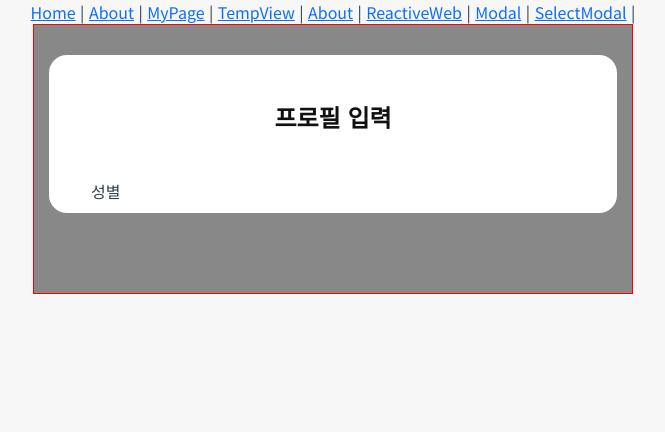
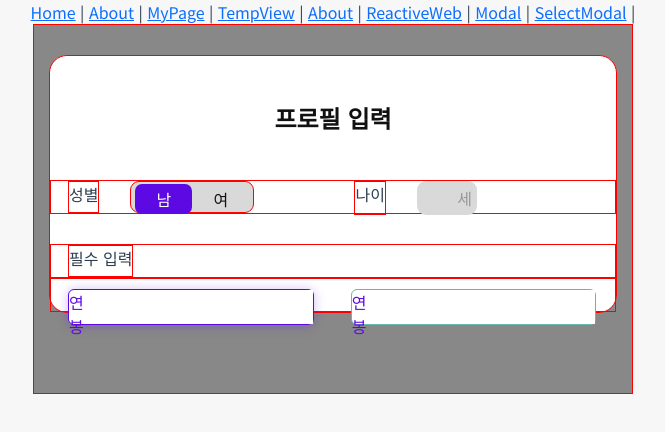
Before and after one commit to changzin/meetme, a Vue app in the folder frontend/meet_me/: page /profile in a window 1280 px wide. Shown: the top 432 px of the page, without its empty margins (307-972 px from the left). Built offline with nearby package versions, Linux system fonts and the light colour scheme.

Commit message:
nouser 수정 및 profile 작업

```diff
--- a/frontend/meet_me/src/views/nouser/SignUp.vue
+++ b/frontend/meet_me/src/views/nouser/SignUp.vue
@@ -1,39 +1,39 @@
 <template>
     <div class="container container0">
         <div class="row justify-content-center">
-            <div class="cardbox row justify-content-center">
+            <div class="card_box row justify-content-center">
             <div class="title">
                 정보입력
             </div>
-            <p class="subtext">회원가입에 필요한 최소한의 정보를 입력해주세요!</p>
+            <p class="sub_text">회원가입에 필요한 최소한의 정보를 입력해주세요!</p>
             <div class="box">
-                <div class="subtitle">
+                <div class="sub_title">
                     이메일
                 </div>
-                <div class="inputbox" style="margin-bottom: 20px;">
+                <div class="input_box" style="margin-bottom: 20px;">
                     <img src="icon/login/user.svg" class="icon">
-                    <input type="text" class="inputtext" placeholder="이메일">
+                    <input type="text" class="input_text" placeholder="이메일">
                 </div>
             </div>
             <div class="box">
-                <div class="subtitle">
+                <div class="sub_title">
                     비밀번호
                 </div>
-                <div class="inputbox" style="margin-bottom: 20px;">
+                <div class="input_box" style="margin-bottom: 20px;">
                     <img src="/icon/login/password.svg" class="icon">
-                    <input type="text" class="inputtext" placeholder="비밀번호">
+                    <input type="password" class="input_text" placeholder="비밀번호">
                 </div>
             </div>
             <div class="box">
-                <div class="subtitle">
+                <div class="sub_title">
                     비밀번호 확인
                 </div>
-                <div class="inputbox" style="margin-bottom: 20px;">
+                <div class="input_box" style="margin-bottom: 20px;">
                     <img src="/icon/login/password.svg" class="icon">
-                    <input type="text" class="inputtext" placeholder="비밀번호 확인">
+                    <input type="password" class="input_text" placeholder="비밀번호 확인">
                 </div>
             </div>
-            <button type="button" class="loginbutton" style="margin-bottom: 324px;">
+            <button type="button" class="next_button" style="margin-bottom: 324px;">
                 이메일 인증하러 가기
             </button>
         </div>
@@ -59,13 +59,12 @@ export default {
 <style scoped>
     .container0 {
     width: 600px;
-    border: 1px solid red;
     display: grid;
     align-content: center;
-    background-color: #888888;
+
     }
 
-    .cardbox {
+    .card_box {
         margin-top: 30px;
         margin-bottom: 80px;
         width: 568px;
@@ -87,23 +86,24 @@ export default {
         align-items: center;
         padding: 0px;
     }
-    .subtitle{
+    .sub_title{
         margin-top: 0px;
         margin-bottom: 30px;
-        font-weight: 500px;
+        font-weight: 500;
         font-size: 16px;
         margin-left: 30px;
         width: 100px;
+        text-align: start;
 
     }
-    .subtext{
+    .sub_text{
         margin-top: 5px;
         margin-bottom: 44px;
         font-size: 16px;
-        font-weight: 500px;
+        font-weight: 500;
 
     }
-    .inputbox{
+    .input_box{
             border-radius: 8px;
             border:1px solid #D2D2D2;
             width: 380px;
@@ -113,8 +113,30 @@ export default {
             padding: 0px;
             margin-left: 36px;
         }
-    .inputbox input::placeholder{
+    .input_box input::placeholder{
         color:#9e9e9e;
     }
+    .next_button {
+    color: #FFFFFF;
+    background-image: var(--gradient);
+    margin-top: 20px;
+    width: 508px;
+    height: 60px;
+    font-weight: 500;
+    font-size: 22px;
+    border-width: 0;
+    border-radius: 8px;
+}
+.input_text{
+        width:90%;
+        height: 80%;
+        font-size: 14px;
+        margin-left: 4px;
+        /* margin-top: 10px; */
+        border-width: 0px;
+        border:none;
+        outline: none;
+        padding: 0px;
+     }
 
 </style>
--- a/frontend/meet_me/src/views/nouser/SignUpTerms.vue
+++ b/frontend/meet_me/src/views/nouser/SignUpTerms.vue
@@ -1,73 +1,73 @@
 <template>
     <div class="container container0">
         <div class="row justify-content-center">
-            <div class="cardbox row justify-content-center">
+            <div class="card_box row justify-content-center">
                 <div class="title">
                     회원가입
                 </div>
-                <p class="subtext">회원가입 전, Meet Me 약관들을 확인해주세요</p>
-                <div class="subtitle">
-                    <div class="subtitletext col-9">전체동의</div>
-                    <button class="checkbox" @click="toggleallcheck()">
+                <p class="sub_text">회원가입 전, Meet Me 약관들을 확인해주세요</p>
+                <div class="sub_title">
+                    <div class="sub_title_text col-9">전체동의</div>
+                    <button class="check_box" @click="toggleallcheck()">
                         <img src="/icon/signup/checkbox.svg" class="check" v-if="!ischeck">
                         <img src="/icon/signup/checkbox_on.svg" class="check" v-if="ischeck">
                     </button>
                 </div>
-                <hr class="subline">
-                <div class="termsbox" style="margin-bottom: 28px;">
-                    <div class="termstext">
+                <hr class="sub_line">
+                <div class="terms_box" style="margin-bottom: 28px;">
+                    <div class="terms_text">
                         필수
                     </div>
-                    <div class="clausetext">
+                    <div class="clause_text">
                         이용약관 동의
                     </div>
-                    <img class="termsicon" src="/icon/signup/i.svg" >
-                    <button class="termscheckbox" @click="toggletermscheck()">
-                        <img src="/icon/signup/checkbox.svg" class="termscheck" v-if="!istermscheck">
-                        <img src="/icon/signup/checkbox_on.svg" class="termscheck" v-if="istermscheck">
+                    <img class="terms_icon" src="/icon/signup/i.svg" >
+                    <button class="terms_check_box" @click="toggletermscheck()">
+                        <img src="/icon/signup/checkbox.svg" class="terms_check" v-if="!istermscheck">
+                        <img src="/icon/signup/checkbox_on.svg" class="terms_check" v-if="istermscheck">
                     </button>
                 </div>
-                <div class="termsbox" style="margin-bottom: 28px;">
-                    <div class="termstext">
+                <div class="terms_box" style="margin-bottom: 28px;">
+                    <div class="terms_text">
                         필수
                     </div>
-                    <div class="clausetext">
+                    <div class="clause_text">
                         개인정보 수집 및 이용 동의
                     </div>
-                    <img src="/icon/signup/i.svg" class="termsicon">
-                    <button class="termscheckbox" @click="toggletermscheck()">
-                        <img src="/icon/signup/checkbox.svg" class="termscheck" v-if="!istermscheck">
-                        <img src="/icon/signup/checkbox_on.svg" class="termscheck" v-if="istermscheck">
+                    <img src="/icon/signup/i.svg" class="terms_icon">
+                    <button class="terms_check_box" @click="toggletermscheck()">
+                        <img src="/icon/signup/checkbox.svg" class="terms_check" v-if="!istermscheck">
+                        <img src="/icon/signup/checkbox_on.svg" class="terms_check" v-if="istermscheck">
                     </button>
                 </div>
-                <div class="termsbox" style="margin-bottom: 28px;">
-                    <div class="termstext">
+                <div class="terms_box" style="margin-bottom: 28px;">
+                    <div class="terms_text">
                         선택
                     </div>
-                    <div class="clausetext">
+                    <div class="clause_text">
                         위치기반 서비스 약관 동의
                     </div>
-                    <img src="/icon/signup/i.svg" class="termsicon">
-                    <button class="termscheckbox" @click="toggletermscheck()">
-                        <img src="/icon/signup/checkbox.svg" class="termscheck" v-if="!istermscheck">
-                        <img src="/icon/signup/checkbox_on.svg" class="termscheck" v-if="istermscheck">
+                    <img src="/icon/signup/i.svg" class="terms_icon">
+                    <button class="terms_check_box" @click="toggletermscheck()">
+                        <img src="/icon/signup/checkbox.svg" class="terms_check" v-if="!istermscheck">
+                        <img src="/icon/signup/checkbox_on.svg" class="terms_check" v-if="istermscheck">
                     </button>
                 </div>
-                <div class="termsbox" style="margin-bottom: 28px;">
-                    <div class="termstext">
+                <div class="terms_box" style="margin-bottom: 28px;">
+                    <div class="terms_text">
                         선택
                     </div>
-                    <div class="clausetext">
+                    <div class="clause_text">
                         종교정보 수집 동의
                     </div>
-                    <img src="/icon/signup/i.svg" class="termsicon">
-                    <button class="termscheckbox" @click="toggletermscheck()">
-                        <img src="/icon/signup/checkbox.svg" class="termscheck" v-if="!istermscheck">
-                        <img src="/icon/signup/checkbox_on.svg" class="termscheck" v-if="istermscheck">
+                    <img src="/icon/signup/i.svg" class="terms_icon">
+                    <button class="terms_check_box" @click="toggletermscheck()">
+                        <img src="/icon/signup/checkbox.svg" class="terms_check" v-if="!istermscheck">
+                        <img src="/icon/signup/checkbox_on.svg" class="terms_check" v-if="istermscheck">
                     </button>
                 </div>
 
-                <button type="button" class="loginbutton" style="margin-bottom: 275px;">
+                <button type="button" class="next_button" style="margin-bottom: 275px;">
                     동의하고 다음 단계로 진행하기
                 </button>
             </div>
@@ -98,13 +98,13 @@ export default {
 <style>
     .container0 {
     width: 600px;
-    border: 1px solid red;
+
     display: grid;
     align-content: center;
-    background-color: #888888;
+
 }
 
-.cardbox {
+.card_box {
     margin-top: 30px;
     margin-bottom: 80px;
     width: 568px;
@@ -121,7 +121,7 @@ export default {
     margin-bottom: 5px;
 }
 
-.subtitle {
+.sub_title {
     margin-top: 46px;
     margin-left: 0;
     display: flex;
@@ -129,14 +129,14 @@ export default {
     padding: 0;
 }
 
-.subtitletext {
+.sub_title_text {
     margin-left: 30px;
     text-align: start;
     font-size: 20px;
     padding: 0;
 }
 
-.checkbox {
+.check_box {
     width: 400px;
     margin-left: 30px;
     margin-right: 30px;
@@ -150,14 +150,14 @@ export default {
     height: 24px;
 }
 
-.termsbox {
+.terms_box {
     margin-left: 40px;
     height: 24px;
     display: flex;
     padding: 0;
 }
 
-.clausetext {
+.clause_text {
     text-align: start;
     font-size: 16px;
     color: #111111;
@@ -165,28 +165,28 @@ export default {
     width: 200px;
 }
 
-.termstext {
+.terms_text {
     margin-left: 10px;
     width: 30px;
     font-size: 16px;
     color: var(--purple_main);
 }
 
-.termsicon {
+.terms_icon {
     width: 18px;
     height: 18px;
     margin-top: 2px;
 }
 
-.loginbutton {
+.next_button {
     color: #FFFFFF;
+    background-image: var(--gradient);
     margin-top: 20px;
-    width: 346px;
-    height: 48px;
+    width: 508px;
+    height: 60px;
     font-size: 20px;
     border-width: 0;
     border-radius: 8px;
-    margin-bottom: 8px;
 }
 
 .subtext {
@@ -195,13 +195,13 @@ export default {
     text-align: center;
 }
 
-.subline {
+.sub_line {
     margin-top: 20px;
     width: 508px;
     color: #e0e0e0;
 }
 
-.termscheckbox{
+.terms_check_box{
     margin-left: auto;
     width: 24px;
     height: 24px;
@@ -209,7 +209,7 @@ export default {
     border: none;
     background: none;
 }
-.termscheck {
+.terms_check {
     margin-left: auto;
     width: 24px;
     height: 24px;
--- a/frontend/meet_me/src/views/nouser/userLogin.vue
+++ b/frontend/meet_me/src/views/nouser/userLogin.vue
@@ -1,20 +1,20 @@
 <template>
 <div class="container container0">
         <div class="row justify-content-center">
-            <div class="cardbox row justify-content-center">
+            <div class="card_box row justify-content-center">
                 <div class="title">
                     MEET ME
                 </div>
-                <div class="inputbox" style="margin-bottom: 20px;">
+                <div class="input_box" style="margin-bottom: 20px;">
                         <img src="icon/login/user.svg" class="icon">
-                        <input type="text" class="inputtext" placeholder="이메일">
+                        <input type="text" class="input_text" placeholder="이메일">
                 </div>
-                <div class="inputbox">
+                <div class="input_box">
                     <img src="/icon/login/password.svg" class="icon" >
-                    <input type="text" class="inputtext" placeholder="비밀번호">
+                    <input type="password" class="input_text" placeholder="비밀번호">
                 </div>
-                <button type="button" class="loginbutton">
-                    <p class="logintext">로그인</p>
+                <button type="button" class="login_button">
+                    <p class="login_text">로그인</p>
                 </button>
                 <div class="option" >
                     <img src="/icon/login/checkbox.svg" class="icon_login" >
@@ -28,13 +28,13 @@
                     <span>또는 다음으로 로그인</span>
                     <hr>
                 </div>
-                <div class="dummylogin1" style="margin-top: 14px;">
+                <div class="dummy_login1" style="margin-top: 14px;">
                     카카오로그인
                 </div>
-                <div class="dummylogin2" style="margin-top: 10px">
+                <div class="dummy_login2" style="margin-top: 10px">
                     네이버로그인
                 </div>
-                <div class="dummylogin3" style="margin-top: 10px;" >
+                <div class="dummy_login3" style="margin-top: 10px;" >
                     구글로그인
                 </div>
             </div>
@@ -63,7 +63,7 @@ export default {
         /* background-color: #888888; */
         padding: 0px;
      }
-     .cardbox{
+     .card_box{
         margin-top: 30px;
         margin-bottom: 80px;
         width: 568px;
@@ -83,7 +83,7 @@ export default {
         padding: 0px;
 
      }
-     .inputbox{
+     .input_box{
         border-radius: 8px;
         border:1px solid #D2D2D2;
         width: 346px;
@@ -92,7 +92,7 @@ export default {
         align-items: center;
         padding: 0px;
      }
-     .inputbox input::placeholder{
+     .input_box input::placeholder{
         color:#9e9e9e;
      }
      .option{
@@ -103,14 +103,14 @@ export default {
         padding: 0px;
 
      }
-     .dummylogin1{
+     .dummy_login1{
         display: flex;
         align-items: center;
         width: 346px;
         height: 40px;
         border: 1px solid black;
     }
-    .dummylogin2{
+    .dummy_login2{
         margin-top: 10px;
         display: flex;
         align-items: center;
@@ -118,7 +118,7 @@ export default {
         height: 40px;
         border: 1px solid black;
     }
-    .dummylogin3{
+    .dummy_login3{
         display: flex;
         align-items: center;
         width: 346px;
@@ -127,7 +127,7 @@ export default {
         margin-bottom: 80px;
     }
 /* button */
-     .loginbutton{
+     .login_button{
         margin-top: 20px;
         width: 346px;
         height: 48px;
@@ -135,7 +135,7 @@ export default {
         border-width: 0px;
         border-radius: 8px;
         margin-bottom: 8px;
-        background-image: linear-gradient(to right,#497af5 ,#884afb);
+        background-image:var(--gradient);
      }
 
 /* img */
@@ -151,7 +151,7 @@ export default {
         /* margin-right: 5px; */
      }
 /* input */
-     .inputtext{
+     .input_text{
         width:90%;
         height: 80%;
         font-size: 14px;
@@ -162,7 +162,7 @@ export default {
         outline: none;
         padding: 0px;
      }
-     .inputtext::value{
+     .input_text::value{
         color: #888888;
      }
 /* p */
@@ -183,7 +183,7 @@ export default {
         color: #555555;
 
      }
-     .logintext{
+     .login_text{
         color:#FFFFFF;
         font-size: 20px;
         text-align: center;
--- a/frontend/meet_me/src/views/profile/Profile_Input.vue
+++ b/frontend/meet_me/src/views/profile/Profile_Input.vue
@@ -1,20 +1,46 @@
 <template>
     <div class="container container0">
         <div class="row justify-content-center">
-            <div class="cardbox row justify-content-center">
+            <div class="card_box row justify-content-center">
             <div class="title">
                 프로필 입력
             </div>
-            <div class="genderbox col">
-                <div class="subtitle1">
+            <div class="row_box1">
+                <div class="sub_title1">
                     성별
                 </div>
-                <div class="genderselect">
-
+                <div class="gender_select">
+                    <button :class="maleClass" @click="toggleGender('male')">
+                        남
+                    </button>
+                    <button :class="femaleClass" @click="toggleGender('female')">
+                        여
+                    </button>
+                </div>
+                <div class="age_box">
+                    <div class="sub_title2">
+                        나이
+                    </div>
+                    <div class="age_input_box">
+                        <input type="number" class="age_input" >
+                        <span class="flxed_text">세</span>
+                    </div>
                 </div>
             </div>
-            <div>
-
+            <div class="row_box2" style="margin-top: 30px;">
+                <div class="sub_title1">
+                    필수 입력
+                </div>
+            </div>
+            <div class="row_box2">
+                <div class="select_box">
+                    <span class="inline_text">연봉</span>
+                    <input type="text">
+                </div>
+                <div class="complete_box">
+                    <span class="inline_text">연봉</span>
+                    <input type="text">
+                </div>
             </div>
         </div>
     </div>
@@ -25,11 +51,21 @@
 export default {
     data(){
         return{
-
+        activeGender: 'male'  // 초기 활성화상태 '남'
+        }
+    },
+    computed:{
+        maleClass(){
+            return this.activeGender === 'male' ? 'active' : 'inactive';
+        },
+        femaleClass(){
+            return this.activeGender === 'female' ? 'active' : 'inactive';
         }
     },
     methods:{
-
+       toggleGender(gender){
+        this.activeGender = gender;
+       }
     }
 }
 </script>
@@ -41,15 +77,21 @@ export default {
     width: 600px;
     border: 1px solid red;
     display: grid;
+    /* grid-auto-columns:  */
     align-content: center;
     background-color: #888888;
     }
-
-    .cardbox {
+    input[type="text"]{
+        outline: none;
+        border: none;
+    }
+    .card_box {
+        border: 1px solid red;
         margin-top: 30px;
         margin-bottom: 80px;
         width: 568px;
-        display: flex;
+        /* display: grid; */
+        /* grid-auto-columns: repeat(2, minmax(100px,auto)); */
         background-color: #FFFFFF;
         border-radius: 18px;
     }
@@ -62,23 +104,145 @@ export default {
         margin-bottom:44px;
         font-weight: bold;
     }
-    .genderbox{
-        width: 181px;
+    .row_box1{
+        border: 1px solid red;
+        display: flex;
+        padding: 0px;
         height: 34px;
     }
-    .subtitle1{
+    .row_box2{
+        border: 1px solid red;
+        display: flex;
+        padding: 0px;
+        height: 34px;
+    }
+    .sub_title1{
+        border: 1px solid red;
         font-size: 16px;
         font-weight: 500px;
-        margin-left: 30px;
+        margin-left: 17px;
+        text-align: start;
+    }
+    .sub_title2{
+        border: 1px solid red;
+        font-size: 16px;
+        font-weight: 500px;
+        /* margin-left: 30px; */
         text-align: start;
     }
 
-    .genderselect{
-        width:118px;
+    .gender_select{
+        /* grid-column-start: 2; */
+        border: 1px solid red;
+        margin-left: 31px;
+        margin-right: 100px;
+        /* max-width:118px; */
+        justify-content: space-between;
+        background-color: #d9d9d9;
+        border-radius: 9px;
+        width: auto;
+        padding-left: 4px;
+        padding-right: 4px;
+
+    }
+    .active{
+        background-color: var(--purple_main);
+        color: #FFFFFF;
+        border: none;
+        margin-top:2px;
+        width: 57px;
+        height: 30px;
+        border-radius: 7px;
+
+    }
+    .inactive{
+
+        background:none;
+        color: #111111;
+        border: none;
+        width: 57px;
+        height: 30px;
+    }
+    .age_box{
+        display: flex;
+        padding: 0px;
+        width: 181px;
+        height: 34px;
+
+    }
+    .age_input_box{
+        position: relative;
+        display: inline-block;
+        margin-left: 31px;
+        width:60px;
         background-color: #d9d9d9;
         border-radius: 9px;
 
-
+    }
+    .age_input{
+        border:none;
+        outline: none;
+        padding-top: 5px ;
+        background: none;
+        width: 20px;
+    }
+    input[type="number"]::-webkit-outer-spin-button,
+    input::-webkit-inner-spin-button{
+      -webkit-appearance: none;
+      margin: 0;
+    }
+    .flxed_text{
+        position: absolute;
+        right: 5px;
+        top: 50%;
+        transform: translateY(-50%);
+        color: #979797;
+    }
+    .select_box{
+        display: flex;
+        margin-top: 10px;
+        margin-left: 17px;
+        margin-right: 20px;
+        width: 260px;
+        height: 36px;
+        background-color:#FFFFFF;
+        border: solid 1px var(--purple_main);
+        border-radius: 6px;
+        color: var(--purple_main);
+        box-shadow: 0px 1px 12px rgba(92, 9, 227, 0.28);
+        /* outline: none; */
+    }
+    .complete_box{
+        margin-top: 10px;
+        display: flex;
+        margin-left: 17px;
+        margin-right: 20px;
+        width: 260px;
+        height: 36px;
+        border-radius: 6px;
+        background-color: #FFFFFF;
+        border: solid 1px #64BAAA;
+        color:#64BAAA;
+    }
+    .none_select_box{
+        display: flex;
+        margin-top: 10px;
+        margin-left: 17px;
+        margin-right: 20px;
+        width: 260px;
+        height: 36px;
+        color: #979797;
+        background-color: #FFFFFF;
+        border: #979797;
+    }
+    .inline_text{
+        /* position: absolute; */
+        right: 5px;
+        top: 50%;
+        /* transform: translateY(-50%); */
+        color: var(--purple_main);
+        /* margin-right: 137px; */
     }
 
+
 </style>
```
Also changed, not shown: frontend/meet_me/src/views/nouser/EmailCheck.vue (+12 -3 lines).
